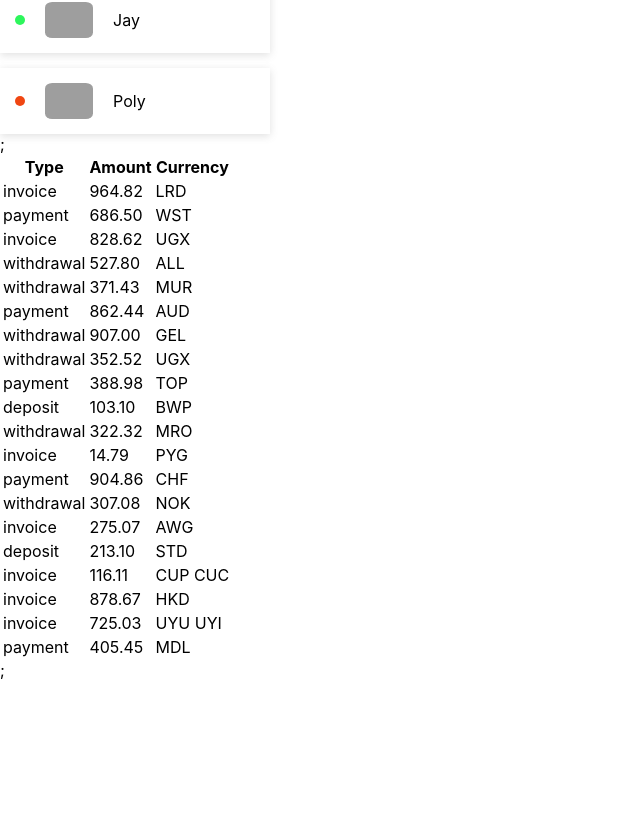
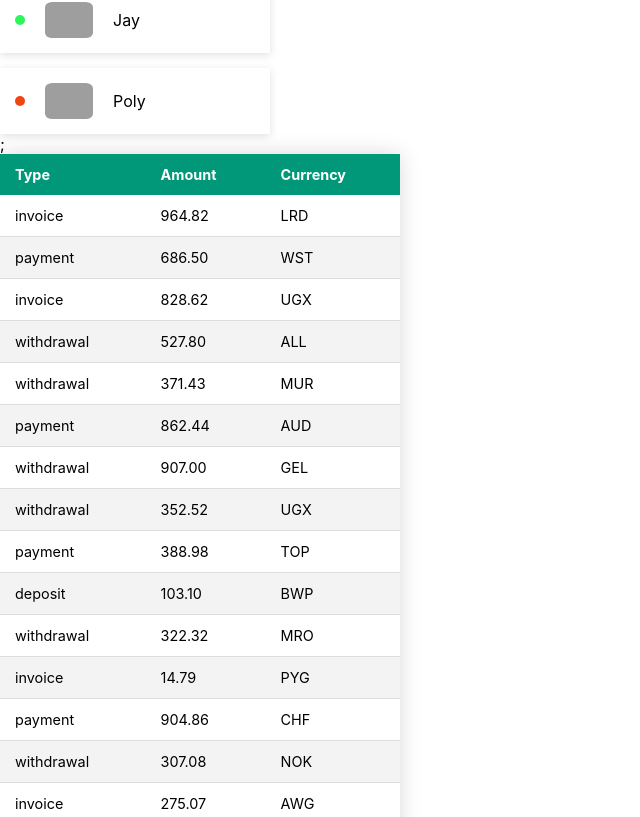
Before and after one commit to ICxodnik/goit-react-woolf-hw-01-components, a React (Create React App) app: page / in a window 1280 px wide. Shown: the part 743-1560 px from the top of the page, without its empty margins (0-640 px from the left). Before the commit the page ends 1423 px from the top, so only its background shows below. Built offline with nearby package versions, Linux system fonts and the light colour scheme; grey boxes are pictures that could not be loaded; the HTML template or start-up script is replaced by a standard one.

Commit message:
add transaction styles

```diff
--- a/src/components/TransactionHistory/index.js
+++ b/src/components/TransactionHistory/index.js
@@ -1,8 +1,8 @@
-import "./index.module.css"
+import css from "./index.module.css"
 
 const Transaction = ({ items }) => {
     return (
-        <table className="transaction-history">
+        <table className={css.transactionHistory}>
             <thead>
                 <tr>
                     <th>Type</th>
--- a/src/components/TransactionHistory/index.module.css
+++ b/src/components/TransactionHistory/index.module.css
@@ -0,0 +1,34 @@
+.transactionHistory {
+    border-collapse: collapse;
+    font-size: 0.9em;
+    min-width: 400px;
+    box-shadow: 0 0 20px rgba(0, 0, 0, 0.15);
+}
+
+.transactionHistory thead tr {
+    background-color: #009879;
+    color: #ffffff;
+    text-align: left;
+}
+
+.transactionHistory th,
+.transactionHistory td {
+    padding: 12px 15px;
+}
+
+.transactionHistory tbody tr {
+    border-bottom: 1px solid #dddddd;
+}
+
+.transactionHistory tbody tr:nth-of-type(even) {
+    background-color: #f3f3f3;
+}
+
+.transactionHistory tbody tr:last-of-type {
+    border-bottom: 2px solid #009879;
+}
+
+.transactionHistory tbody tr.active-row {
+    font-weight: bold;
+    color: #009879;
+}
```
